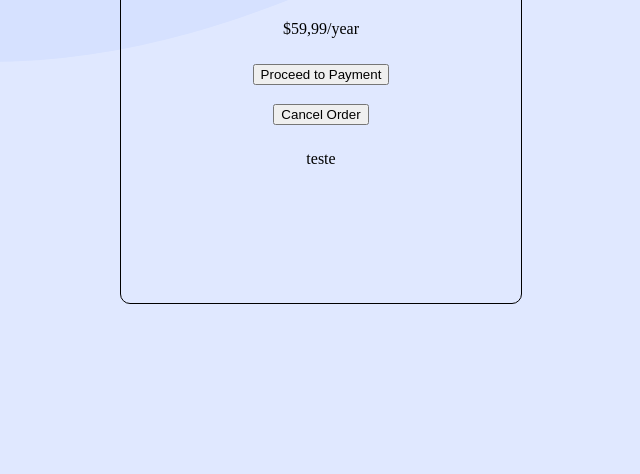
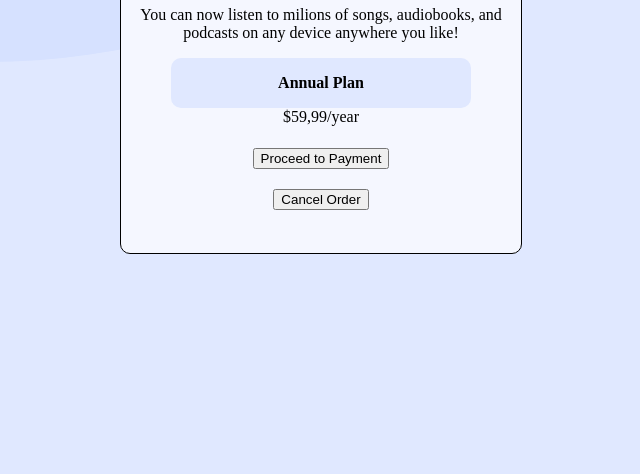
Before and after one commit to Lucas-S-Guilherme/web1, a plain HTML site: page desafioAula3/index.html in a window 1280 px wide. Shown: the part 326-800 px from the top of the page, without its empty margins (319-959 px from the left). Drawn offline with Linux system fonts and the light colour scheme.

Commit message:
Quase Terminando

```diff
--- a/desafioAula3/css/style.css
+++ b/desafioAula3/css/style.css
@@ -1,40 +1,72 @@
+@media (max-width: 768px) {
+    .imagemTopo {
+      width: 100%;
+      height: auto;
+    }
+  }
+
 body{
     background-image: url(../images/pattern-background-desktop.svg);
     background-repeat: no-repeat;
     background-size: 100%;
     background-color: hsl(225, 100%, 94%);
     display: flex;
+    flex-direction: column;
     align-items: center;
     justify-content: center;
 
+}
+
+
+
+.container{
+    display: flex;
+    flex-direction: column;
+    align-items: center;
+    justify-content: center;
+    width: 400px;
+    height: 550px;
+    border: 1px solid black;
+    margin: 0 auto;
+    border-radius: 10px;
+    margin: 20px;
+    background-image: url(../images/illustration-hero.svg);
+    background-repeat: no-repeat;
+    background-color: hsl(225, 100%, 98%);
 
 }
 
-main{
-    background-image: url(../images/illustration-hero.svg);
-    background-repeat: no-repeat;
-    background-size: 100%;
-    width: 400px;
-    height: 600px;
-    border: 1px solid black;
-    margin: 0 auto;
-    border-radius: 10px;
-    display: flex;
-    align-items: center;
-    justify-content: center;
-    flex-direction: column;
-    margin: 20px;
+.imagemTopo{
+    height: 200px;
+}
 
+
+.boxPay{
+    text-align: center;
 
 }
 
-div{
-    padding: 0 20px;
+.boxPrice{
+    width: 300px;
+    height: 50px;
+    border-radius: 10px;
+    background-color: hsl(225, 100%, 94%);
     text-align: center;
+}
+
+.payButton{
+    margin-top: 20px;
+    padding-top: 20px;
+
+}
+
+.cancelButton{
+    margin: 20px;
 }
 
 .botao{
     margin: 10px;
     width: 200px;
     height: 20px;
+
 }
--- a/desafioAula3/index.html
+++ b/desafioAula3/index.html
@@ -11,33 +11,40 @@
 
     <body>
 
-    <main class="painel">
+        <main>
 
 
+            <div class="container">
+
+                <div class="imagemTopo">
+
+                </div>
+
+                <div class="boxPay">
+
                     <h1>Order Summary</h1>
-            <div>
+
                     <p>You can now listen to milions of songs, audiobooks, and podcasts on any device anywhere you like!</p>
 
                 </div>
 
-            <div> <p><strong>Annual Plan</strong></p>
-            <p>$59,99/year</p></div>
+                <div class="boxPrice"> <p><strong>Annual Plan</strong></p>
+                    <p>$59,99/year</p>
+                </div>
 
-            <div class="botao">
+                <div class="payButton">
                     <button type="button"> Proceed to Payment </button>
                 </div>
 
-            <div class="botao">
+                <div class="cancelButton">
                     <button type="button">Cancel Order</button>
                 </div>
 
-            <p>teste</p>
 
 
+            </div>
 
         </main>
-
-
 
 
 
```
Lines whose indentation alone changed are shown as unchanged.
